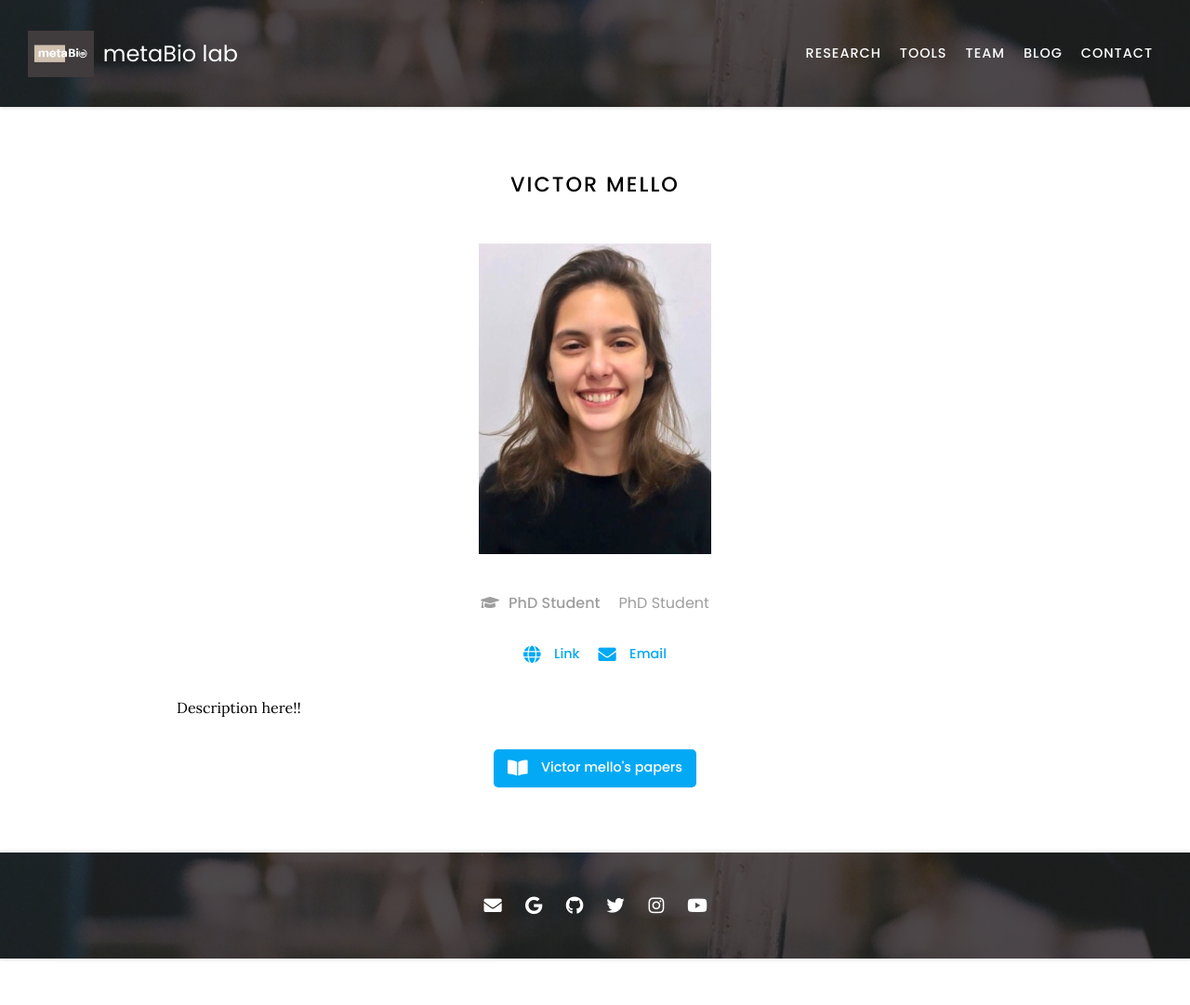
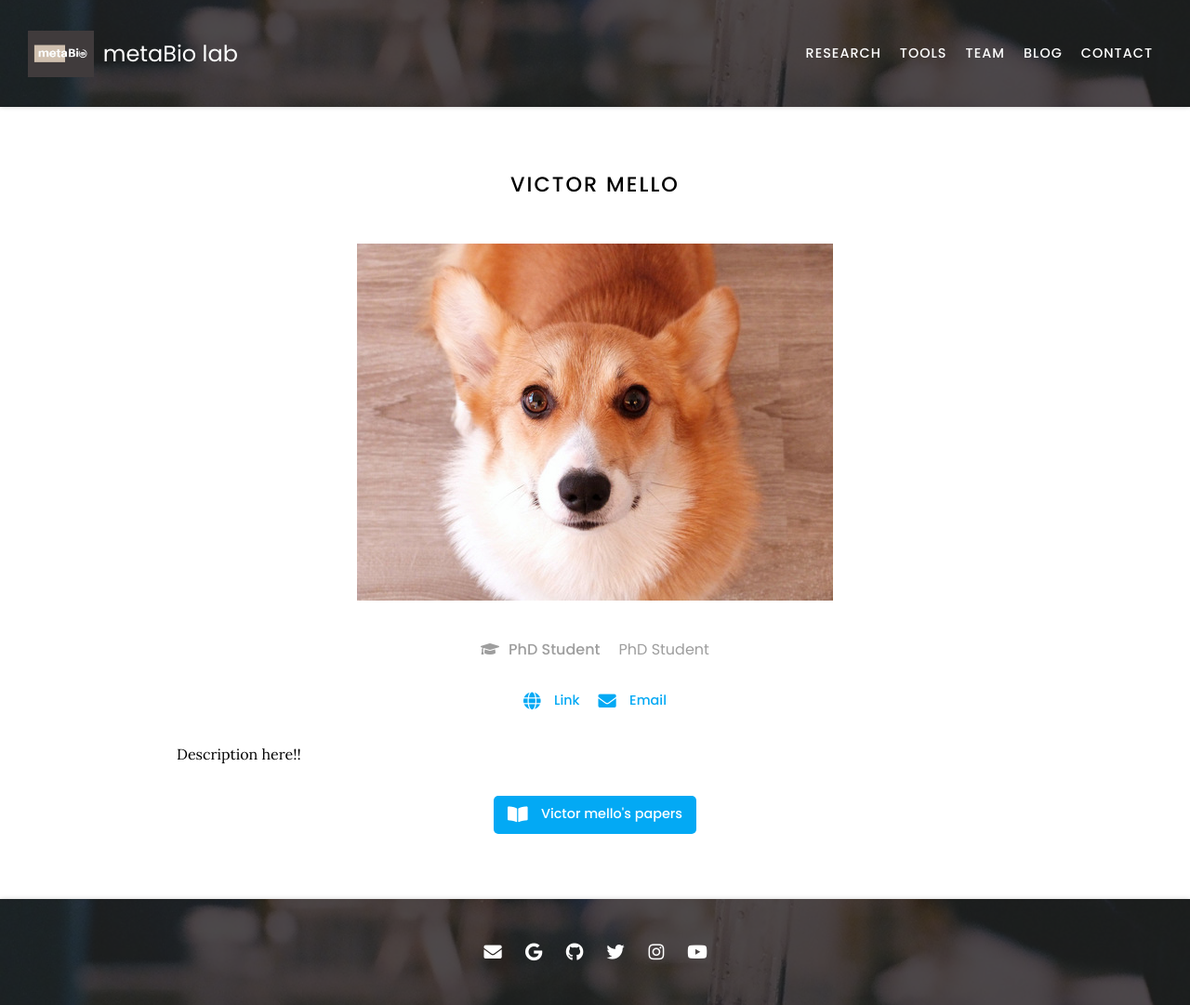
Before and after one commit to metaBIOlab/metabio, a Jekyll site: the page built from _members/Victor Mello.md, in a window 1280 px wide. Shown: the whole page at 93% size. Built offline with Jekyll 4.4.1, drawn with Linux system fonts in a browser that asks for light colours; nearby versions of some CDN libraries; before the commit the page ends 1031 px from its top, so only the background shows below that.

Commit message:
Update Victor Mello.md

```diff
--- a/_members/Victor Mello.md
+++ b/_members/Victor Mello.md
@@ -1,6 +1,6 @@
 ---
 name: Victor Barreto Braga Mello
-image: images/foto34_menor.jpg
+image: images/member.jpg
 description: PhD Student
 role: phd
 aliases:
```
